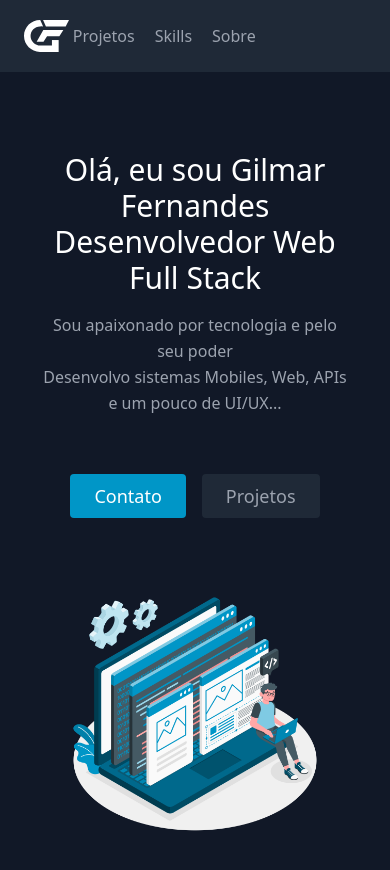
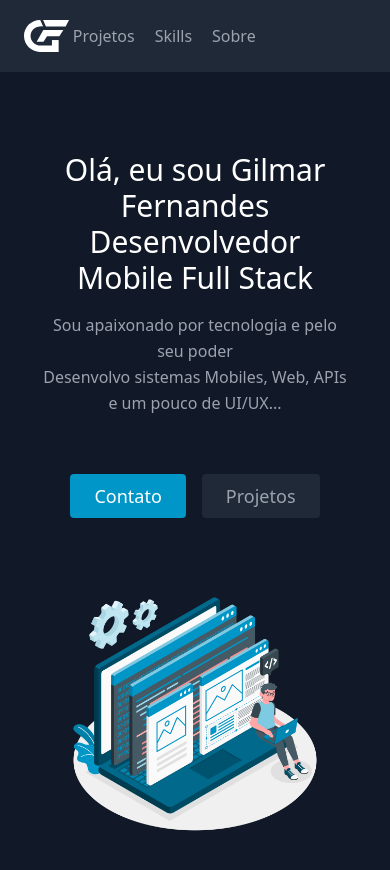
Before and after one commit to gilmarFer/gilmarfer-site, a React (Create React App) app: page / in a window 390 px wide. Shown: the top 870 px of the page. Built offline with nearby package versions, Linux system fonts and the light colour scheme.

Commit message:
change "web" to "mobile" in header

```diff
--- a/src/components/Header.js
+++ b/src/components/Header.js
@@ -8,7 +8,7 @@ export default function Header() {
           <h1 className="title-font sm:text-4xl text-3xl mb-4 font-medium text-white">
             Olá, eu sou Gilmar Fernandes
             <br className="inline-block" />
-            Desenvolvedor Web Full Stack
+            Desenvolvedor Mobile Full Stack
           </h1>
           <p className="mb-8 leading-relaxed">
             Sou apaixonado por tecnologia e pelo seu poder
```
